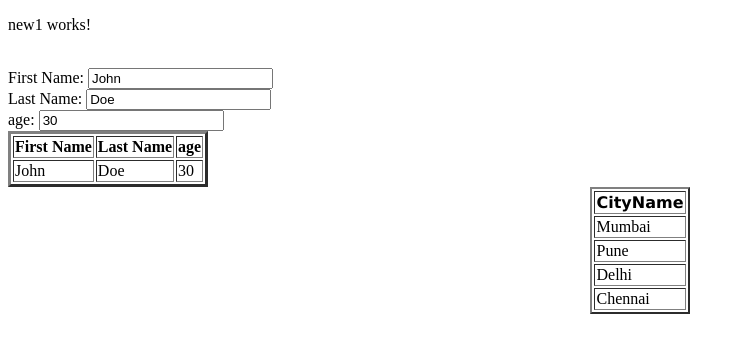
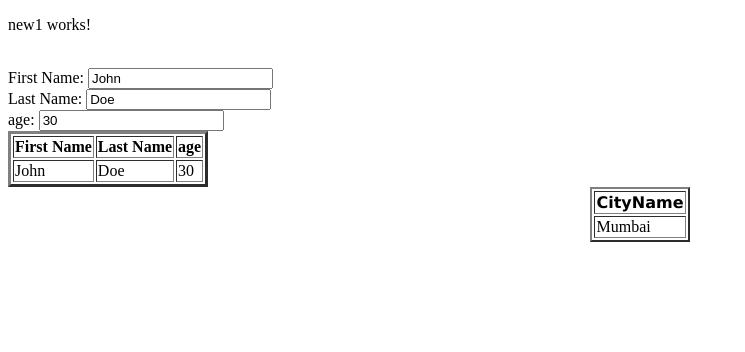
Before and after one commit to Whoops-Aurora/p1, an Angular app: page / in a window 1280 px wide. Shown: the top 352 px of the page, without its empty margins (0-745 px from the left). Built offline with nearby package versions, Linux system fonts and the light colour scheme.

Commit message:
"Usage of if-else statement condition: if age greater than 18 then you are eligible for vote else not "

```diff
--- a/src/app/new1/new1.component.html
+++ b/src/app/new1/new1.component.html
@@ -22,10 +22,19 @@
         <td>{{age}}</td>
     </tr>
 </table>
+
 <table border="2" align="center">
     <tr style="font-family: 'Lucida Sans', 'Lucida Sans Regular', 'Lucida Grande', 'Lucida Sans Unicode', Geneva, Verdana, sans-serif;">
         <th>CityName</th>
     </tr>
-    <tr *ngFor="let i of city">
-        <td>{{i}}</td>
+    <ng-container *ngIf="age>20; else allCities">
+        <tr>
+            <td>{{city[0]}}</td>
+        </tr>
+    </ng-container>
+    <ng-template #allCities>
+        <tr *ngFor="let i of city">
+            <td>{{i}}</td>
+        </tr>
+    </ng-template>
 </table>
```
